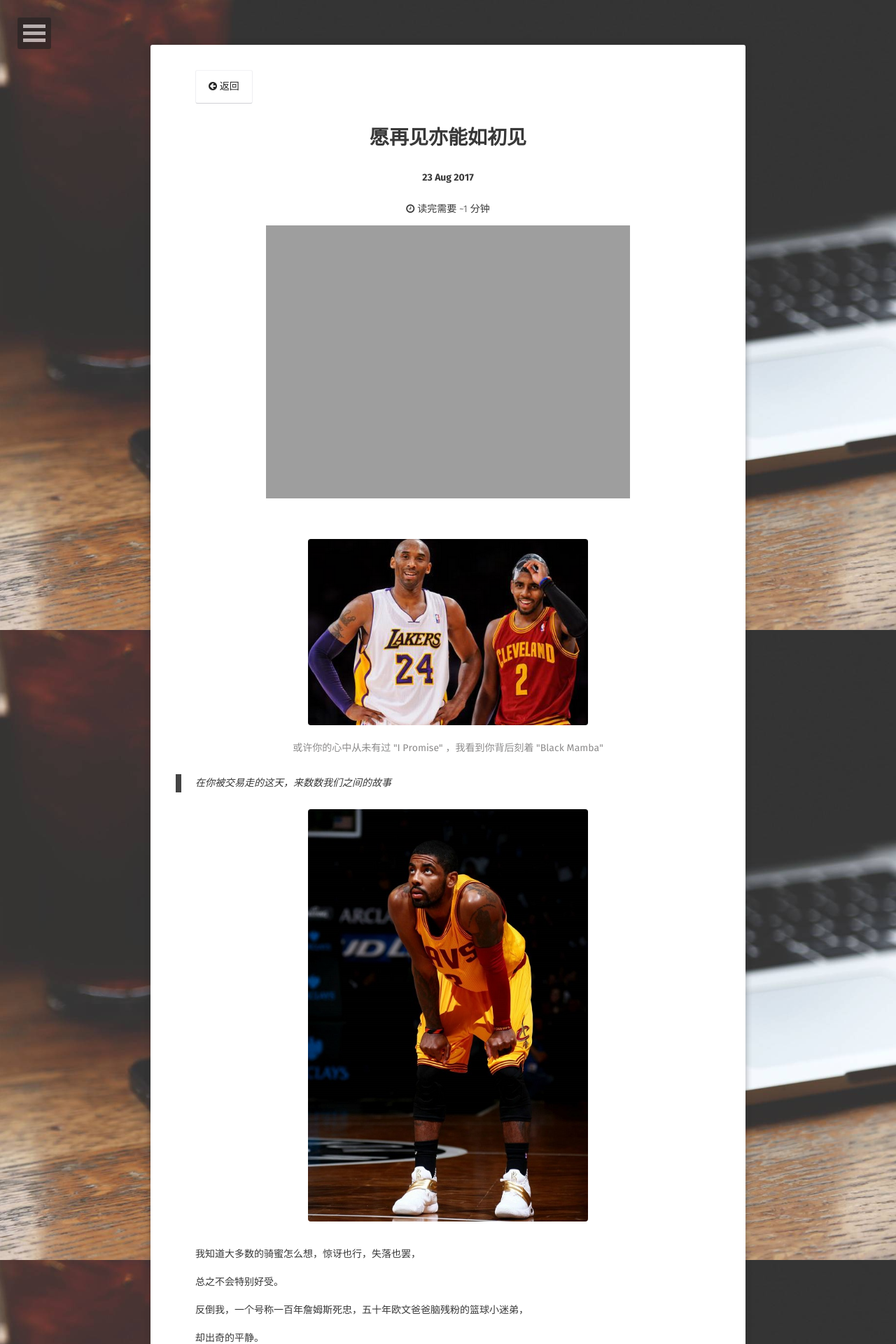
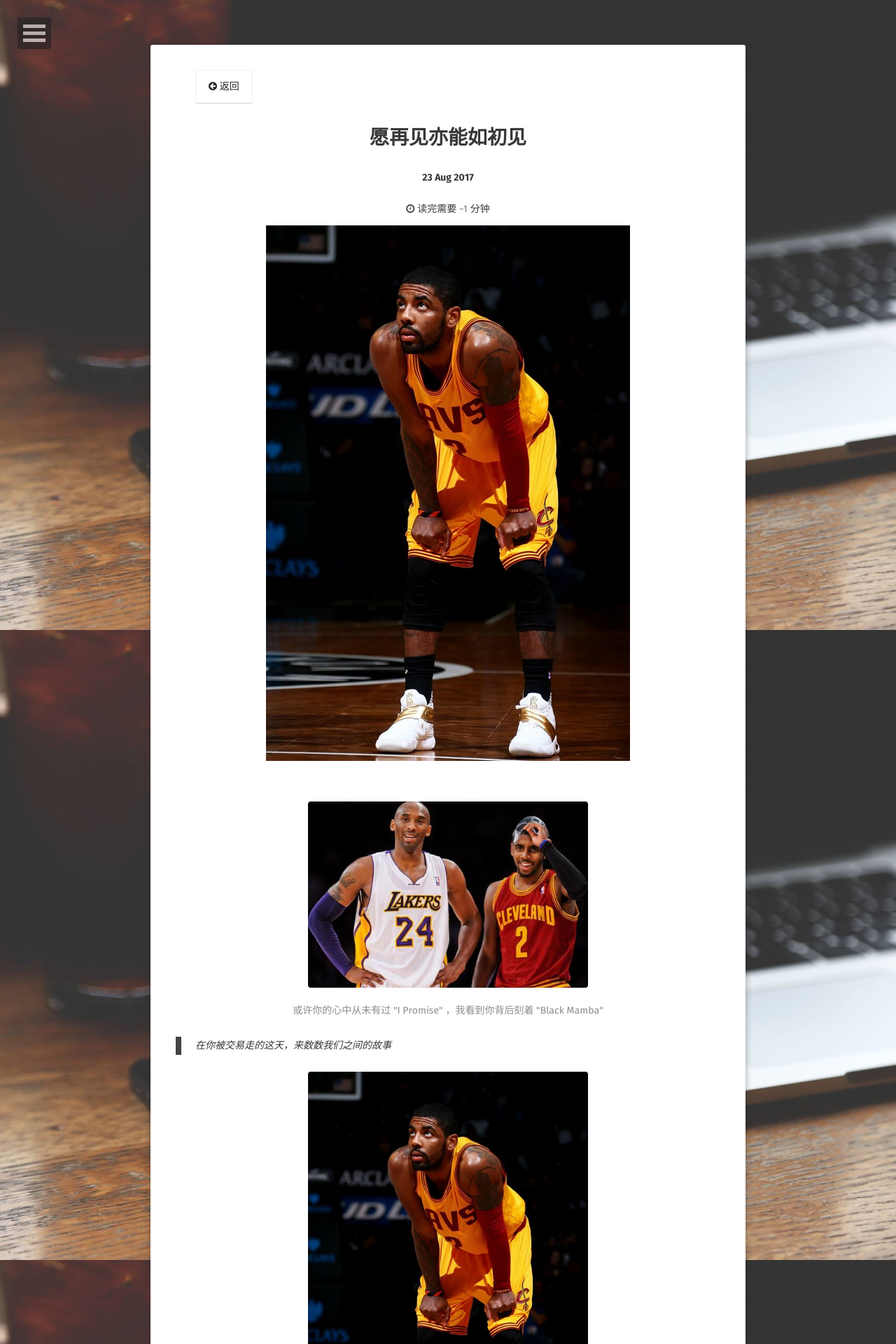
Before and after one commit to adrianzqt/adrianzqt.github.io, a Jekyll site: the page built from _posts/2017-08-23-Kyrie-Irving.md, in a window 1280 px wide. Shown: the top 1920 px of the page at 70% size. Built offline with Jekyll 4.4.1, drawn with Linux system fonts in a browser that asks for light colours; some web fonts are replaced; a style sheet for code colours, icons or effects is not loaded.

Commit message:
I hate windows!!!

```diff
--- a/_layouts/gallery.html
+++ b/_layouts/gallery.html
@@ -29,7 +29,7 @@ layout: compress
                       {% include read-time.html %}
                     </p><!-- /.entry-reading-time -->
                     {% endif %}
-                    <img src="{{ site.url }}{{ page.img }}" alt="cat" class="gallery-img">
+                    <img src="{{ site.url }}{{ page.img }}" alt="banner" class="gallery-img">
                 </div>
                 {{ content }}
                 <div class="entry-meta">
--- a/_posts/2017-08-23-Kyrie-Irving.md
+++ b/_posts/2017-08-23-Kyrie-Irving.md
@@ -3,7 +3,7 @@ layout: gallery
 title: "愿再见亦能如初见"
 date: 2017-08-23
 permalink: /:categories/:month-:day-:year/:title.html
-img: "/assets/img/life/irving01.jpg"
+img: "/assets/img/life/irving01.jpeg"
 gallery: true
 excerpt: "我相信，当面对奥克兰球场的山呼海啸，你的心里只有两个字---曼巴"
 categories: [life]
```
